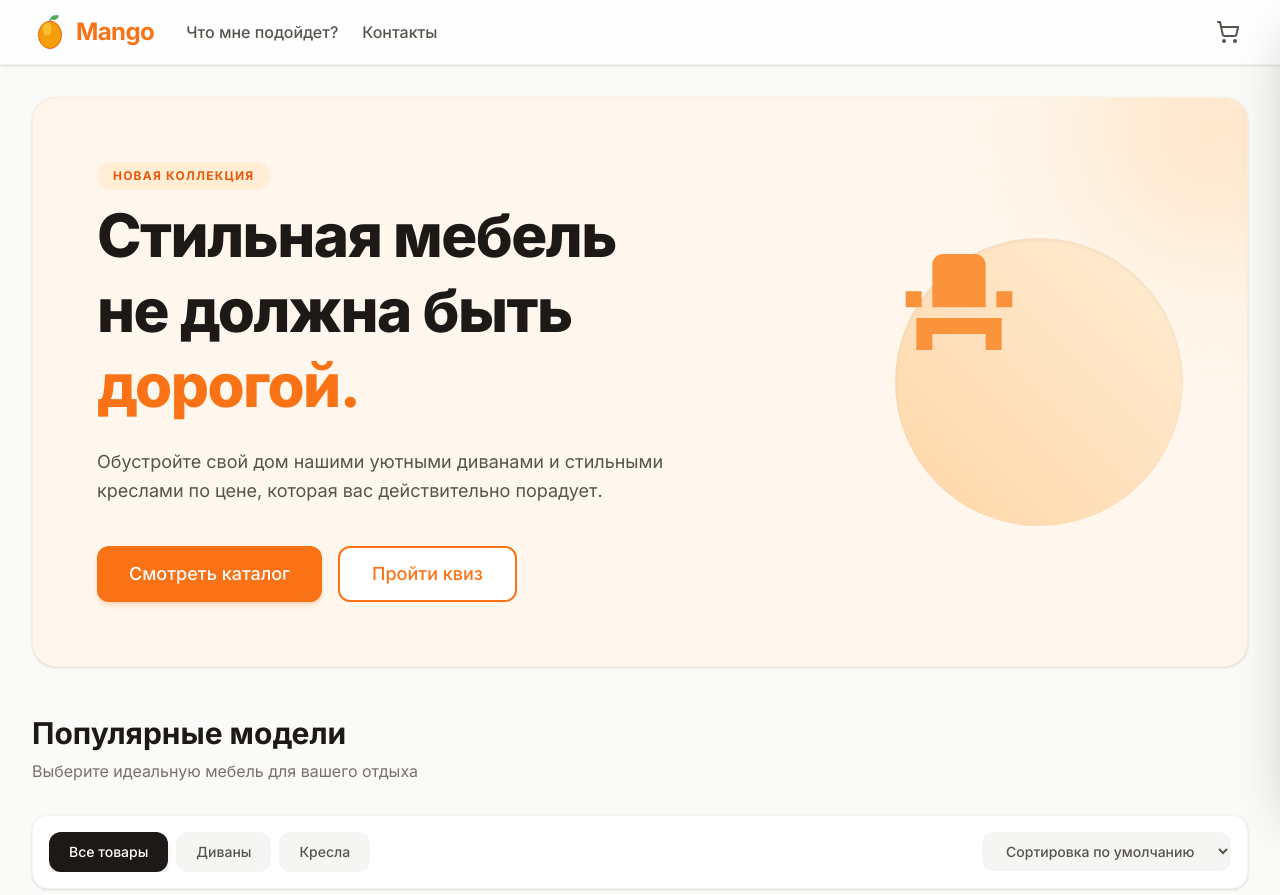
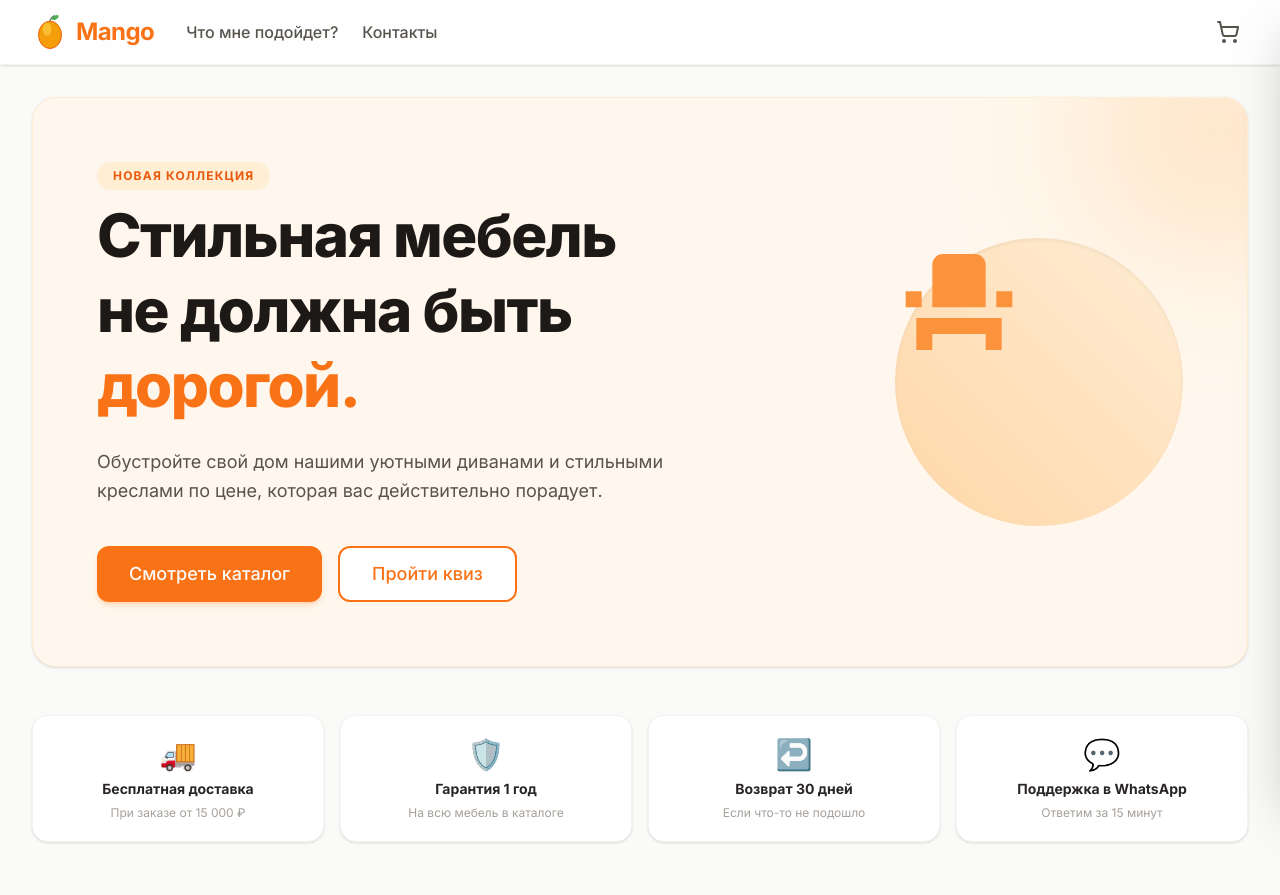
Before and after one commit to Khalimov-Z/mango-store, a Next.js app: page / in a window 1280 px wide. Shown: the top 895 px of the page. Built offline with nearby package versions, Linux system fonts and the light colour scheme.

Commit message:
feat: add benefits bar section to home page

```diff
--- a/app/page.tsx
+++ b/app/page.tsx
@@ -38,6 +38,22 @@ export default function Home() {
         </div>
       </section>
 
+      {/* Benefits Bar */}
+      <section className="grid grid-cols-2 md:grid-cols-4 gap-4">
+        {[
+          { icon: "🚚", title: "Бесплатная доставка", desc: "При заказе от 15 000 ₽" },
+          { icon: "🛡️", title: "Гарантия 1 год", desc: "На всю мебель в каталоге" },
+          { icon: "↩️", title: "Возврат 30 дней", desc: "Если что-то не подошло" },
+          { icon: "💬", title: "Поддержка в WhatsApp", desc: "Ответим за 15 минут" },
+        ].map((item) => (
+          <div key={item.title} className="bg-white rounded-2xl p-5 border border-stone-100 shadow-sm flex flex-col items-center text-center gap-2 hover:-translate-y-1 transition-transform duration-300">
+            <span className="text-3xl">{item.icon}</span>
+            <p className="font-bold text-stone-800 text-sm leading-tight">{item.title}</p>
+            <p className="text-xs text-stone-400">{item.desc}</p>
+          </div>
+        ))}
+      </section>
+
       {/* Catalog Section */}
       <section id="catalog" className="scroll-mt-24">
         <div className="mb-8 flex flex-col md:flex-row justify-between items-end gap-4">
```
